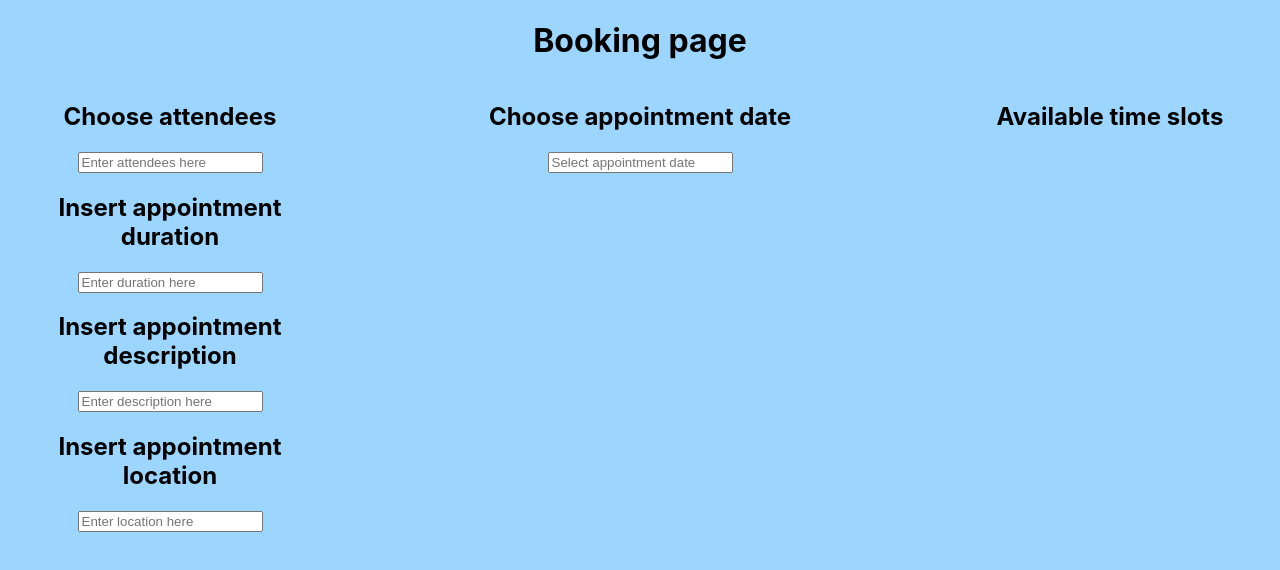
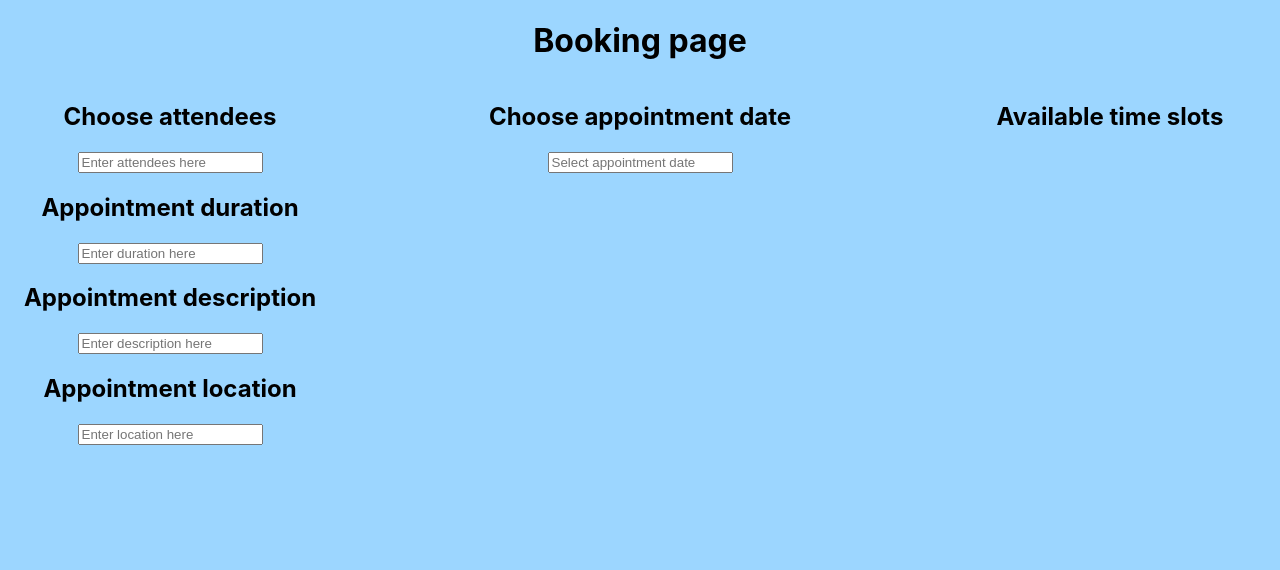
Before and after one commit to Amenawon/Appointment-Based-Scheduling-UI, a React (Create React App) app in the folder frontend/: page / in a window 1280 px wide. Shown: the top 570 px of the page. Built offline with nearby package versions, Linux system fonts and the light colour scheme.

Commit message:
Adjust the headers of the elements.

```diff
--- a/frontend/src/pages/BookingPage.jsx
+++ b/frontend/src/pages/BookingPage.jsx
@@ -12,11 +12,11 @@ function BookingPage() {
             <div className="column left-column">
                 <h2>Choose attendees</h2>
                 <input type="text" placeholder="Enter attendees here" className="attendees-textbox"/>
-                <h2>Insert appointment duration</h2>
+                <h2>Appointment duration</h2>
                 <input type="text" placeholder="Enter duration here" className="appointment-duration-textbox"/>
-                <h2>Insert appointment description</h2>
+                <h2>Appointment description</h2>
                 <input type="text" placeholder="Enter description here" className="appointment-description-textbox"/>
-                <h2>Insert appointment location</h2>
+                <h2>Appointment location</h2>
                 <input type="text" placeholder="Enter location here" className="appointment-location-textbox"/>
             </div>
             <div className="column middle-column">
```
